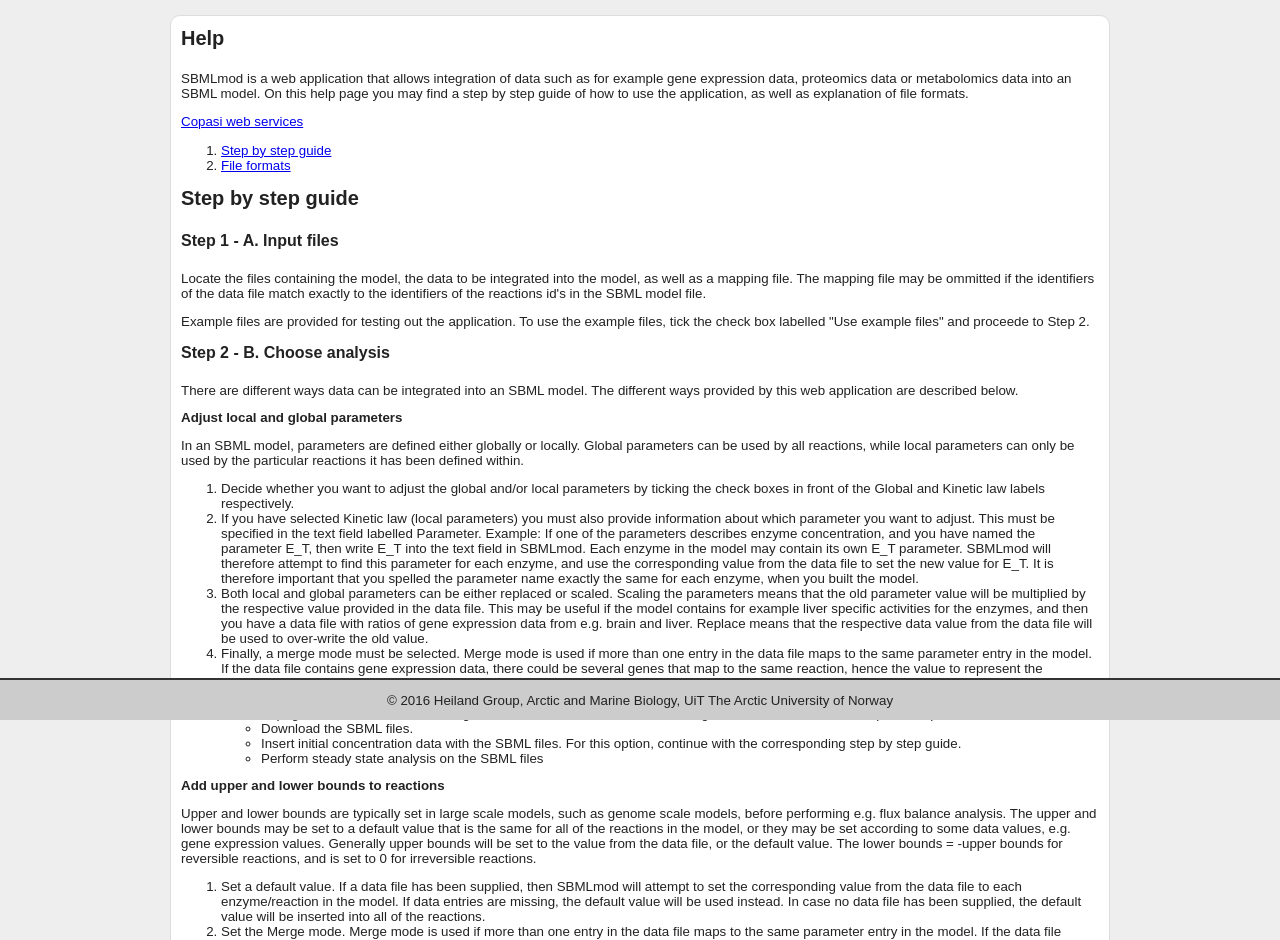
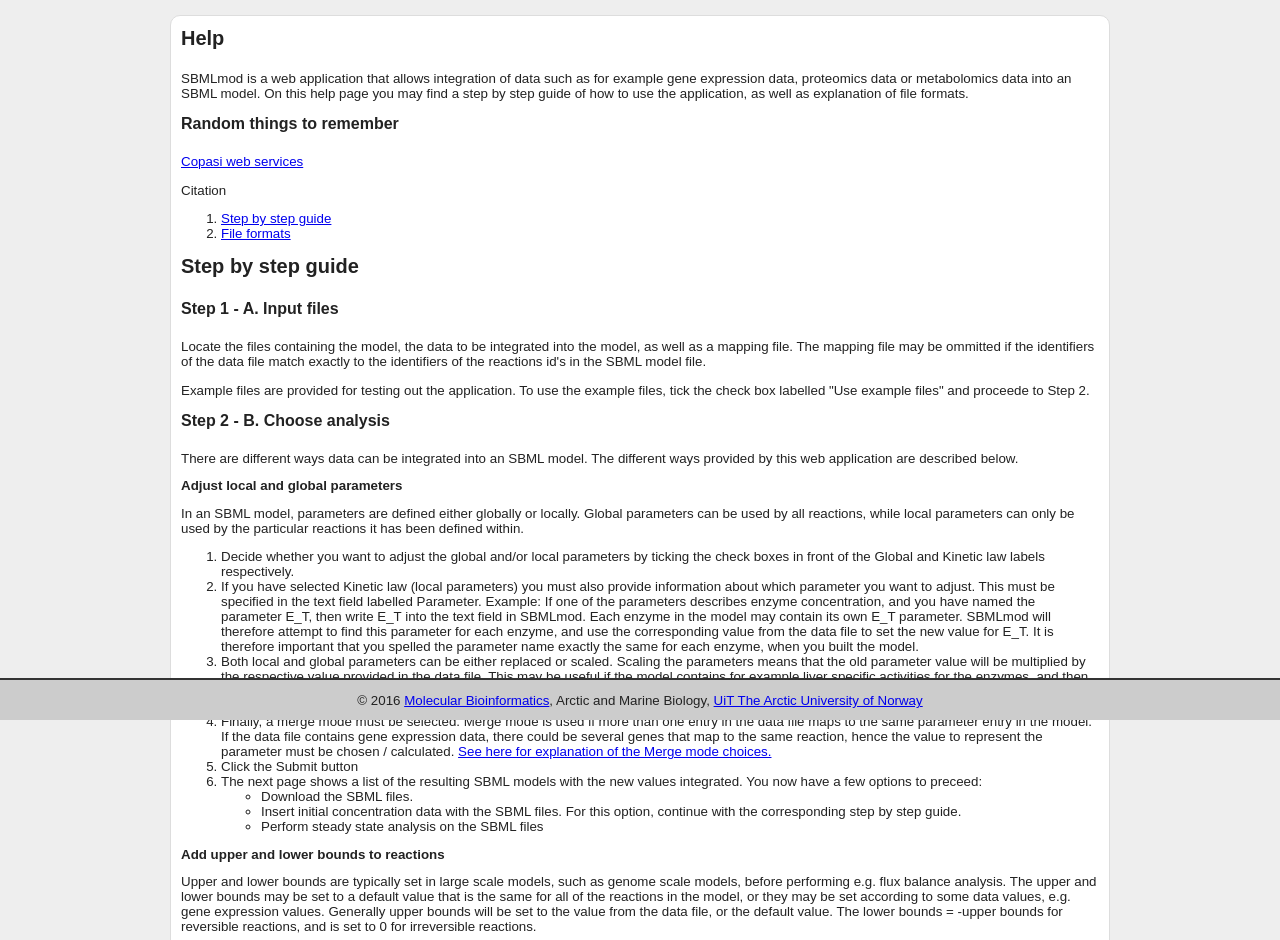
Before and after one commit to MolecularBioinformatics/sbml-mod-web, a Django app: template sbmlmod/templates/sbmlmod/help.html in a window 1280 px wide. Shown: the part 80-1020 px from the top of the page. Run offline with Django 3.2, Linux system fonts and the light colour scheme; the template is opened without the code that fills it, so the values that code supplies are empty.

Commit message:
Even more minor changes ;)

```diff
--- a/sbmlmod/templates/sbmlmod/base.html
+++ b/sbmlmod/templates/sbmlmod/base.html
@@ -46,7 +46,7 @@
       </div>
     </div>
 	<div id="footer">
-		  <p>© 2016 Heiland Group, Arctic and Marine Biology, UiT The Arctic University of Norway</p>
+		  <p>© 2016 <a href="https://en.uit.no/forskning/forskningsgrupper/sub?p_document_id=341073&sub_id=343888" target="_blank">Molecular Bioinformatics</a>, Arctic and Marine Biology, <a href="https://www.uit.no" target="_blank">UiT The Arctic University of Norway</a></p>
 	</div>
 </body>
 </html>
--- a/sbmlmod/templates/sbmlmod/help.html
+++ b/sbmlmod/templates/sbmlmod/help.html
@@ -14,7 +14,11 @@
 
 	<p>SBMLmod is a web application that allows integration of data such as for example gene expression data, proteomics data or metabolomics data into an SBML model. On this help page you may find a step by step guide of how to use the application, as well as explanation of file formats.</p>
 
+	<h2>Random things to remember</h2>
+
 	<p><a href="http://www.comp-sys-bio.org/CopasiWeb/CopasiWebUI/" target="_blank">Copasi web services</a></p>
+
+	<p>Citation</p>
 
 	<ol>
 		<li><a href="#stepbystep">Step by step guide</a></li>
```
